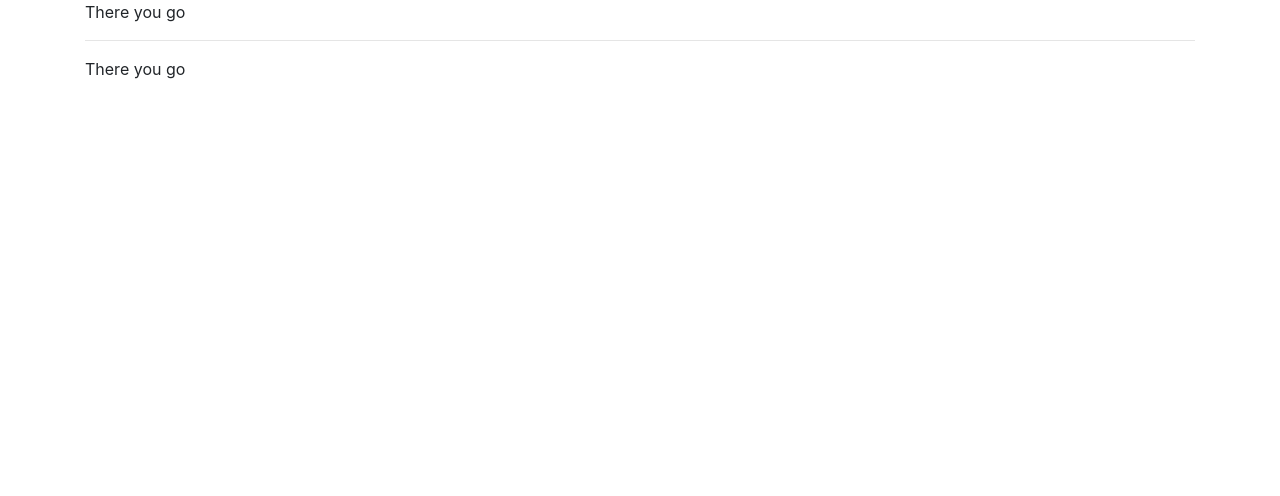
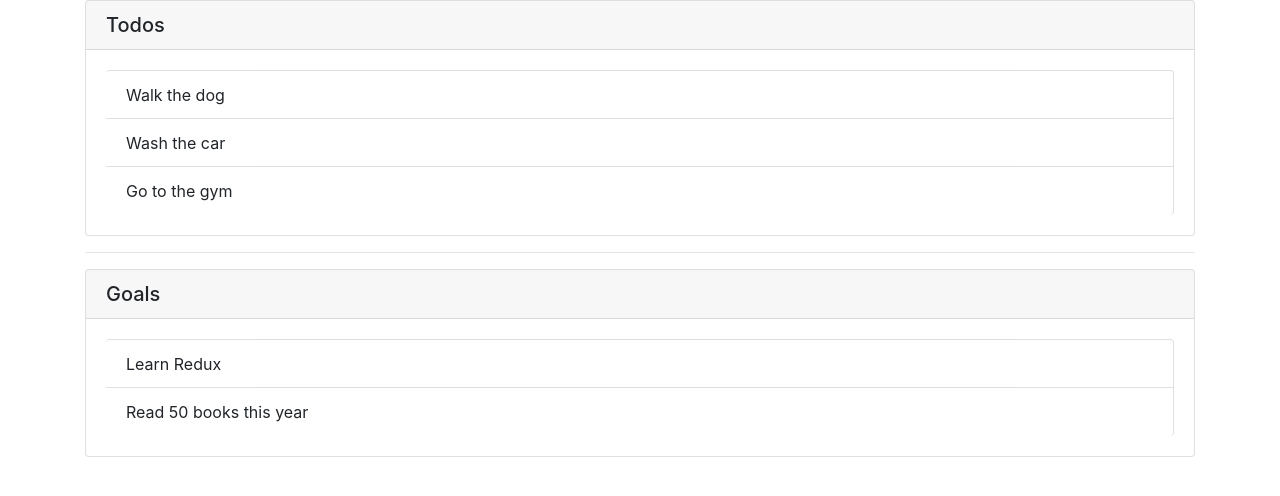
Before and after one commit to luillyfe/todo-app-react, a React (Create React App) app: page / in a window 1280 px wide. Shown: the top 496 px of the page. Built offline with nearby package versions, Linux system fonts and the light colour scheme.

Commit message:
feat: create redux-like state management

```diff
--- a/src/App.js
+++ b/src/App.js
@@ -1,22 +1,49 @@
-import React, { Component } from 'react';
-import 'bootstrap/dist/css/bootstrap.min.css';
-import './App.css';
+import React, { Component } from "react";
+import "bootstrap/dist/css/bootstrap.min.css";
+import "./App.css";
+import List from "./List";
 
-const List = props => (<div>There you go</div>);
+const generateId = () =>
+  Math.random().toString(36) + new Date().getSeconds().toString(36);
 
 class App extends Component {
   state = {
-      todos: [],
-      goals: []
+    goals: [
+      {
+        id: generateId(),
+        name: "Learn Redux"
+      },
+      {
+        id: generateId(),
+        name: "Read 50 books this year"
+      }
+    ],
+    todos: [
+      {
+        id: generateId(),
+        name: "Walk the dog",
+        complete: false
+      },
+      {
+        id: generateId(),
+        name: "Wash the car",
+        complete: false
+      },
+      {
+        id: generateId(),
+        name: "Go to the gym",
+        complete: true
+      }
+    ]
   };
 
   render() {
     const { todos, goals } = this.state;
     return (
       <div className="container">
-          <List items={todos}></List>
-          <hr />
-          <List items={goals}></List>
+        <List items={todos} title="Todos" />
+        <hr />
+        <List items={goals} title="Goals" />
       </div>
     );
   }
--- /dev/null
+++ b/src/List.css
@@ -0,0 +1,4 @@
+.list-group-item {
+    border-left: none;
+    border-bottom: none;
+}
--- /dev/null
+++ b/src/List.js
@@ -0,0 +1,22 @@
+import React from "react";
+import './List.css';
+
+const List = props => {
+  const { title, items } = props;
+  return (
+    <div className="card">
+      <h5 className="card-header">{title}</h5>
+      <div className="card-body">
+          <ul className="list-group">
+              {items.map(item => (
+                  <li className="list-group-item" key={item.id}>
+                      {item.name}
+                  </li>
+              ))}
+          </ul>
+      </div>
+    </div>
+  );
+};
+
+export default List;
```
Also changed, not shown: src/ReduxHandmade.js (added, +75 -0 lines).
